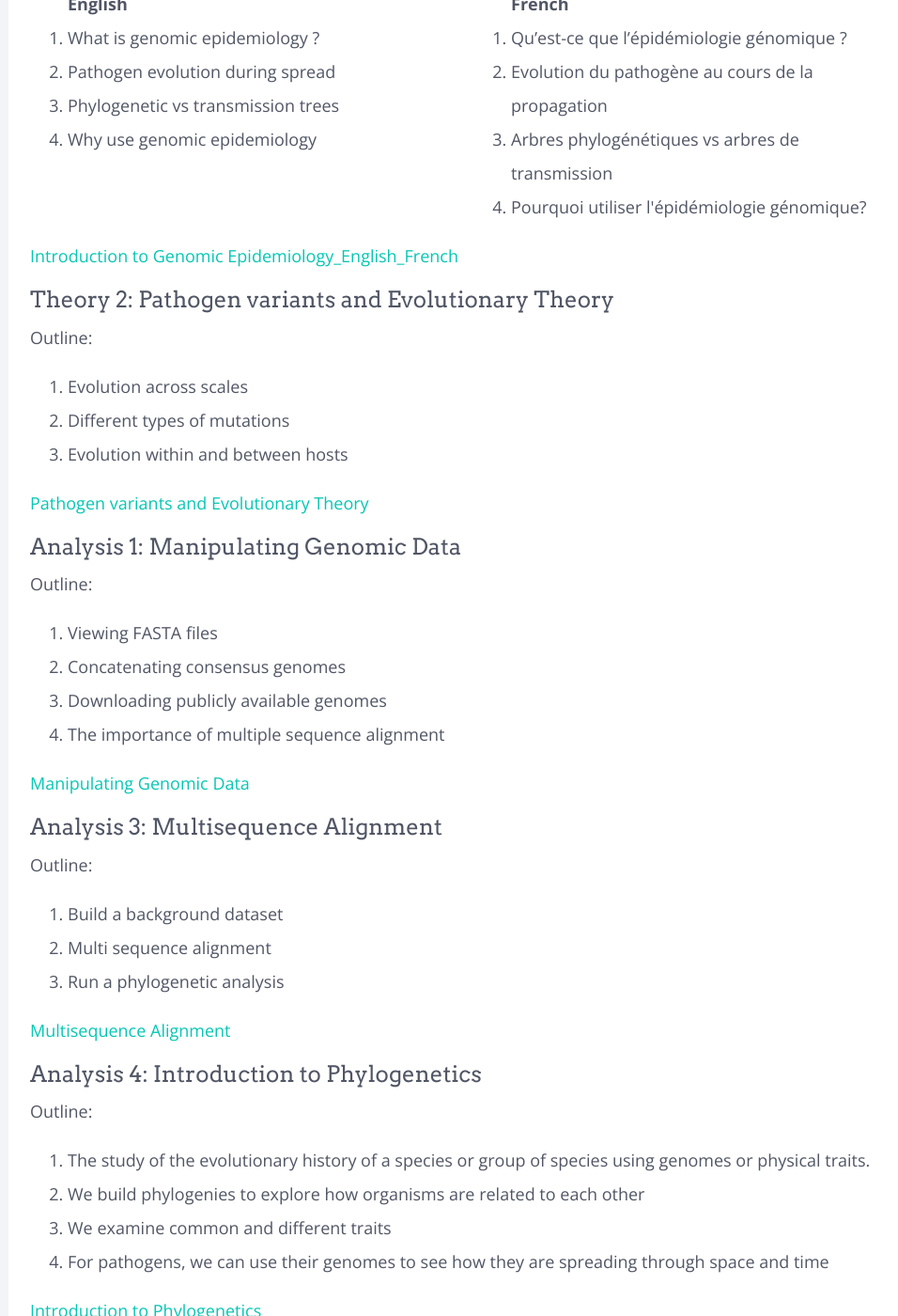
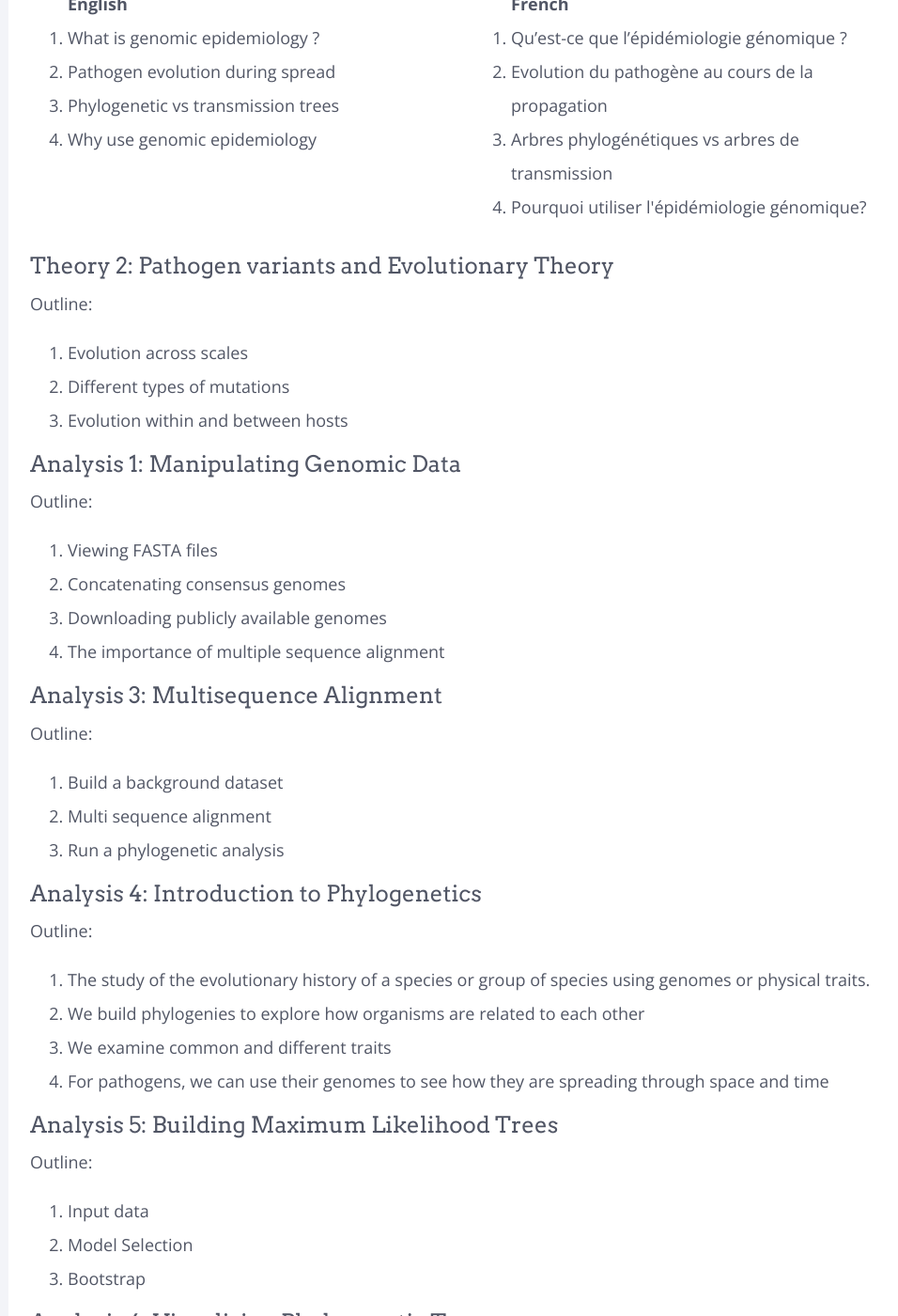
Before and after one commit to SANBI-SA/mpxv-genomics-october2024, a Jekyll site: the page built from modules/phylogenetics/_posts/2024-02-02-phylogenetics-01.md, in a window 1280 px wide and 1400 px high, scrolled down 460 px. Shown: the whole window at 94% size, without its empty margins (311-1267 px from the left). Built offline with Jekyll 4.4.1, drawn with Linux system fonts in a browser that asks for light colours; nearby versions of some CDN libraries; some of the changed text lies outside the part shown.

Commit message:
removed ppt files

```diff
--- a/modules/phylogenetics/_posts/2024-02-02-phylogenetics-01.md
+++ b/modules/phylogenetics/_posts/2024-02-02-phylogenetics-01.md
@@ -29,7 +29,7 @@ Outline:
 
 
 
-[Introduction to Genomic Epidemiology_English_French](/uploads/phylogenetics/Introduction_to_Genomic_Epidemiology_English_French.pptx)
+<!-- [Introduction to Genomic Epidemiology_English_French](/uploads/phylogenetics/Introduction_to_Genomic_Epidemiology_English_French.pptx) -->
 
 #### Theory 2: Pathogen variants and Evolutionary Theory
 
@@ -40,7 +40,7 @@ Outline:
 <li>Evolution within and between hosts</li>
 </ol>
 
-[Pathogen variants and Evolutionary Theory](/uploads/phylogenetics/Introduction_to_Genomic_Epidemiology_English_French.pptx)
+<!-- [Pathogen variants and Evolutionary Theory](/uploads/phylogenetics/Introduction_to_Genomic_Epidemiology_English_French.pptx) -->
 
 #### Analysis 1: Manipulating Genomic Data
 Outline:
@@ -51,7 +51,7 @@ Outline:
 <li>The importance of multiple sequence alignment</li>
 </ol>
 
-[Manipulating Genomic Data](/uploads/phylogenetics/Analysis_1_ManipulatingGenomicData_Final.pptx)
+<!-- [Manipulating Genomic Data](/uploads/phylogenetics/Analysis_1_ManipulatingGenomicData_Final.pptx) -->
 
 #### Analysis 3: Multisequence Alignment
 Outline:
@@ -60,8 +60,8 @@ Outline:
 <li>Multi sequence alignment</li>
 <li>Run a phylogenetic analysis</li>
 </ol>
-
-[Multisequence Alignment](/uploads/phylogenetics/Analysis_3_MultipleSequenceAlignment_Final.pptx)
+<!--
+[Multisequence Alignment](/uploads/phylogenetics/Analysis_3_MultipleSequenceAlignment_Final.pptx) -->
 
 
 #### Analysis 4: Introduction to Phylogenetics
@@ -73,7 +73,7 @@ Outline:
 <li>For pathogens, we can use their genomes to see how they are spreading through space and time</li>
 </ol>
 
-[Introduction to Phylogenetics](/uploads/phylogenetics/Analysis_4_IntroPhylogenetics_Final.pptx)
+<!-- [Introduction to Phylogenetics](/uploads/phylogenetics/Analysis_4_IntroPhylogenetics_Final.pptx) -->
 
 
 
@@ -118,5 +118,5 @@ Outline:
 <!--
 [MPOX Workshop](/uploads/phylogenetics/mpox.workshop.ifeanyi.pptx) -->
 
-
-[Phylogenetics Dataset ](/uploads/phylogenetics/phylogenetics_dataset.zip)
+<!--
+[Phylogenetics Dataset ](/uploads/phylogenetics/phylogenetics_dataset.zip) -->
```
Also changed, not shown: other parts of modules/phylogenetics/_posts/2024-02-02-phylogenetics-01.md (+3 -3 lines), modules/commandline-and-package-management/_posts/2024-02-01-intro-to-cli.md (+2 -2 lines).
